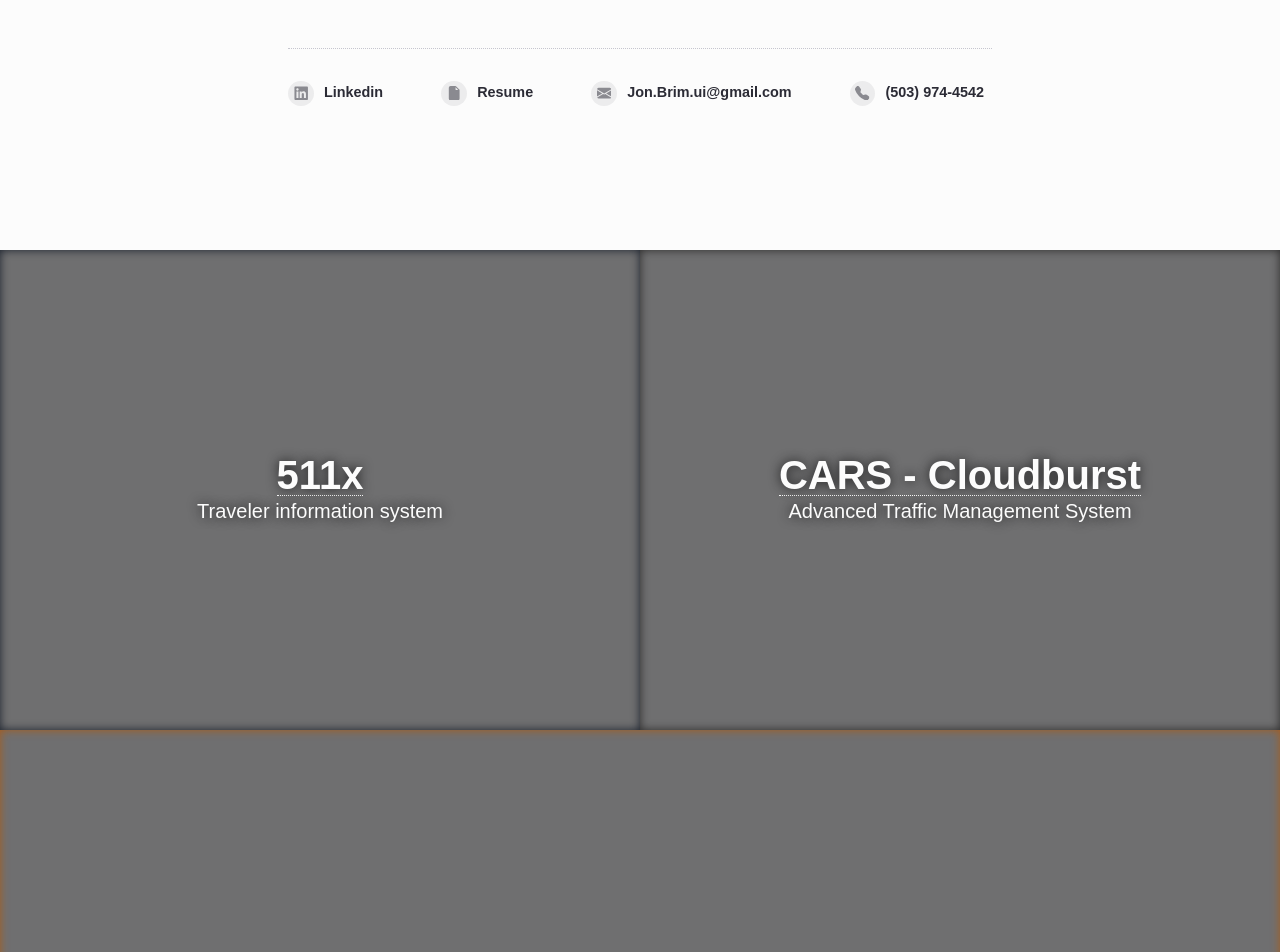
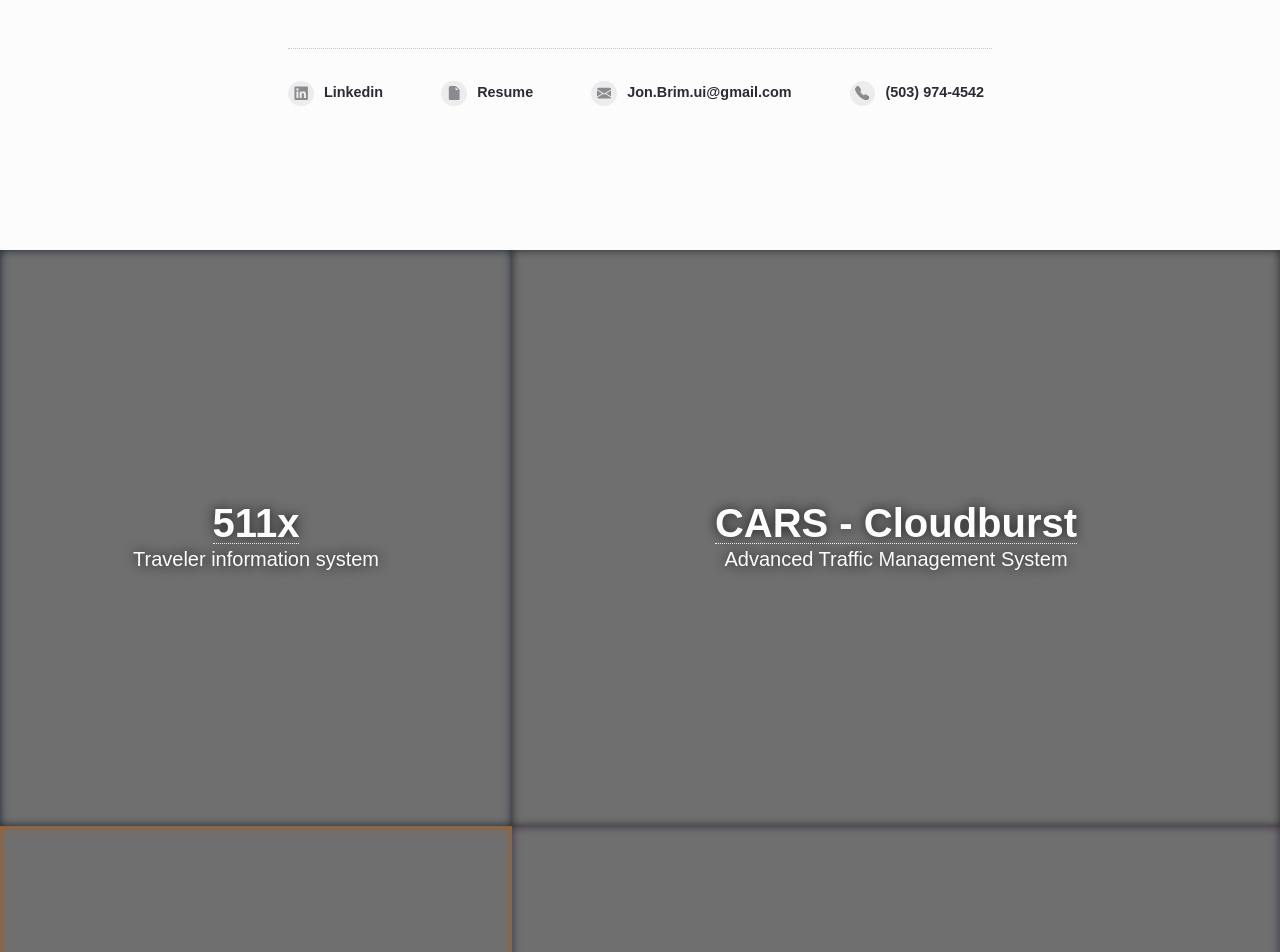
Before and after one commit to JonBrim/JonBrim.github.io, a Jekyll site: the page built from index.md, in a window 1280 px wide. Shown: the part 461-1413 px from the top of the page. Built offline with Jekyll 4.4.1, drawn with Linux system fonts in a browser that asks for light colours.

Commit message:
Update Layout

```diff
--- a/_sass/layouts/_home.scss
+++ b/_sass/layouts/_home.scss
@@ -8,8 +8,11 @@
         &:nth-child(4n+1) {
           flex: 3 1 60%;
         }
+        &:nth-child(4n+3) {
+          flex: 3 1 60%;
+        }
         &:nth-child(4n+4) {
-          flex: 3 1 60%;
+          flex: 3 1 40%;
         }
       }
     }
```
